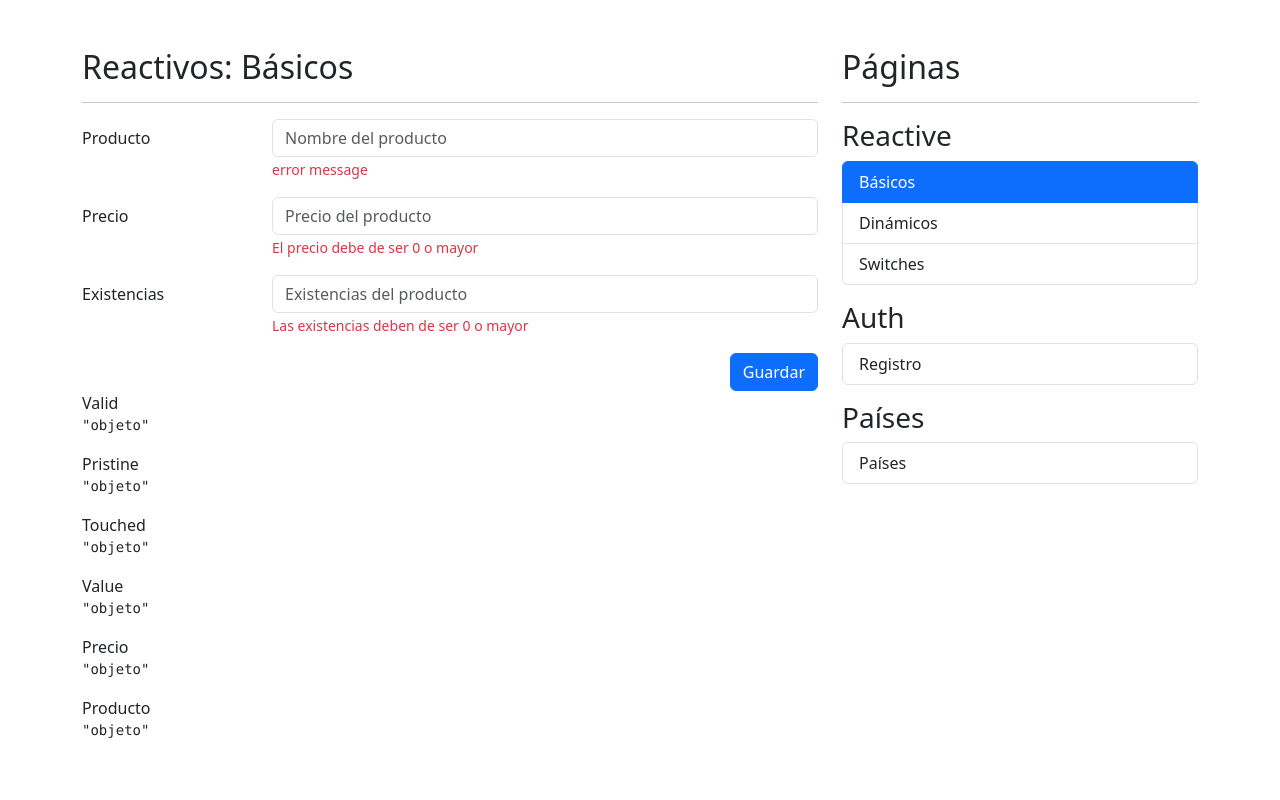
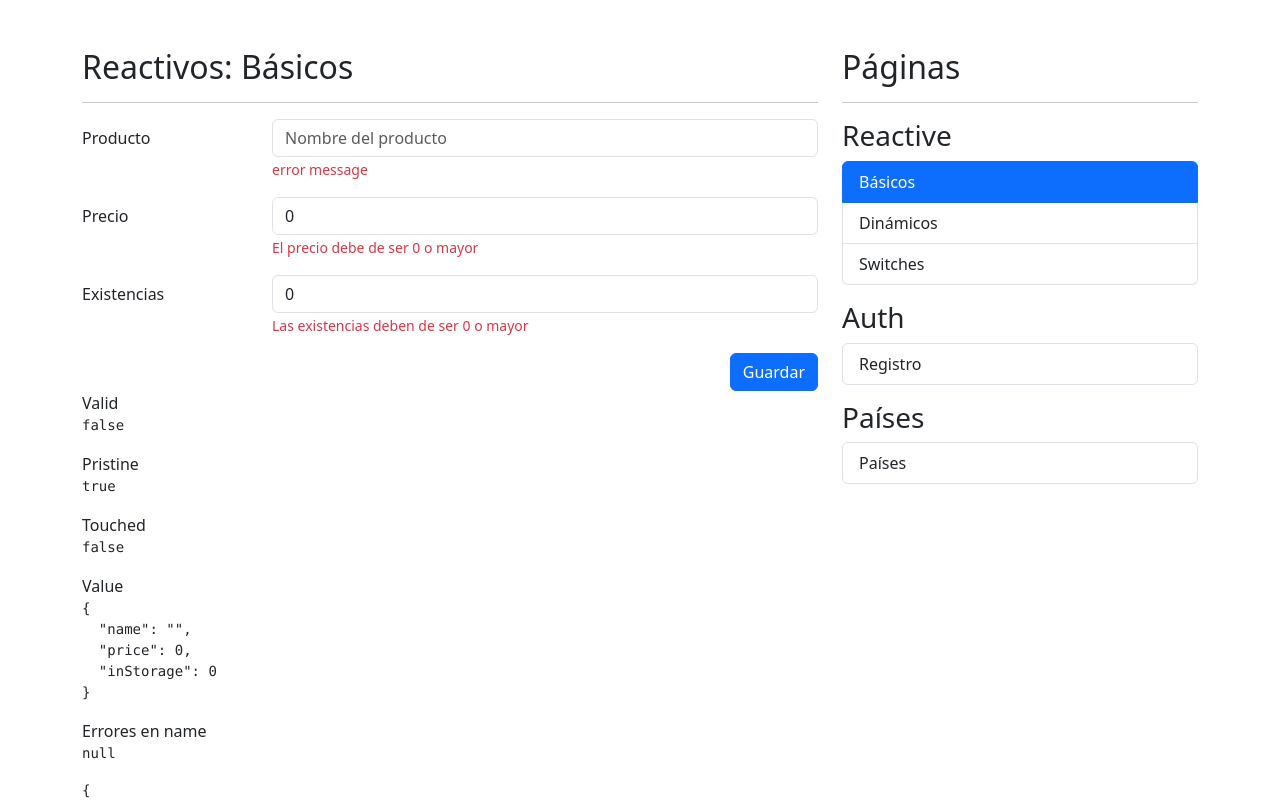
Before and after one commit to juanOrtega11/app-reactive-forms, an Angular app: page /reactive/basic in a window 1280 px wide. Shown: the top 800 px of the page. Built offline with nearby package versions, Linux system fonts and the light colour scheme.

Commit message:
uso de forms de manera antigua y nueva

```diff
--- a/src/app/reactive/pages/basic-page/basic-page.html
+++ b/src/app/reactive/pages/basic-page/basic-page.html
@@ -3,7 +3,7 @@
 
 <div class="row">
   <div class="col">
-    <form autocomplete="off">
+    <form autocomplete="off" [formGroup]="myForm">
       <!-- Campo de producto -->
       <div class="mb-3 row">
         <label class="col-sm-3 col-form-label">Producto</label>
@@ -12,6 +12,7 @@
             type="text"
             class="form-control"
             placeholder="Nombre del producto"
+            formControlName="name"
           />
 
           <span class="form-text text-danger">
@@ -29,6 +30,7 @@
             type="number"
             class="form-control"
             placeholder="Precio del producto"
+            formControlName="price"
           />
           <span class="form-text text-danger">
             El precio debe de ser 0 o mayor
@@ -44,6 +46,7 @@
             type="number"
             class="form-control"
             placeholder="Existencias del producto"
+            formControlName="inStorage"
           />
 
           <span class="form-text text-danger">
@@ -66,21 +69,26 @@
 <div class="row">
   <div class="col">
     <span>Valid</span>
-    <pre>{{ 'objeto' | json }}</pre>
+    <pre>{{ myForm.valid| json }}</pre>
 
     <span>Pristine</span>
-    <pre>{{ 'objeto' | json }}</pre>
+    <pre>{{ myForm.pristine| json }}</pre>
 
     <span>Touched</span>
-    <pre>{{ 'objeto' | json }}</pre>
+    <pre>{{ myForm.touched| json }}</pre>
 
     <span>Value</span>
-    <pre>{{ 'objeto' | json }}</pre>
+    <pre>{{ myForm.value| json }}</pre>
+
+    <span>Errores en name</span>
+    <pre>{{ myForm.controls["name"].errors | json }}</pre>
+    <pre>{{ myForm.controls["price"].errors | json }}</pre>
+    <pre>{{ myForm.controls["inStorage"].errors | json }}</pre>
 
     <span>Precio</span>
-    <pre>{{ 'objeto' | json }}</pre>
+    <pre>{{ myForm.controls.price.value | json }}</pre>
 
     <span>Producto</span>
-    <pre>{{ 'objeto' | json }}</pre>
+    <pre>{{ myForm.controls.name.value | json }}</pre>
   </div>
 </div>
--- a/src/app/reactive/pages/basic-page/basic-page.ts
+++ b/src/app/reactive/pages/basic-page/basic-page.ts
@@ -1,9 +1,34 @@
 import { JsonPipe } from '@angular/common';
-import { Component } from '@angular/core';
+import { Component, inject } from '@angular/core';
+import {
+  FormBuilder,
+  FormControl,
+  FormGroup,
+  ReactiveFormsModule,
+  Validators,
+} from '@angular/forms';
 
 @Component({
   selector: 'app-basic-page',
-  imports: [JsonPipe],
+  imports: [JsonPipe, ReactiveFormsModule],
   templateUrl: './basic-page.html',
 })
-export class BasicPage {}
+export class BasicPage {
+  // Nueva forma con fornm builder
+  private fb = inject(FormBuilder);
+
+  myForm = this.fb.group({
+    // name: ['', /* Validadores síncronos */, /** Validadores Asíncronos */],
+    name: ['', [Validators.minLength(3)]],
+    price: [0, [Validators.min(10)]],
+    inStorage: [0],
+  });
+
+  // Antigua forma con formGroup
+  /*
+  myForm = new FormGroup({
+    name: new FormControl(''),
+    price: new FormControl(0),
+    inStorage: new FormControl(0),
+  });*/
+}
```
